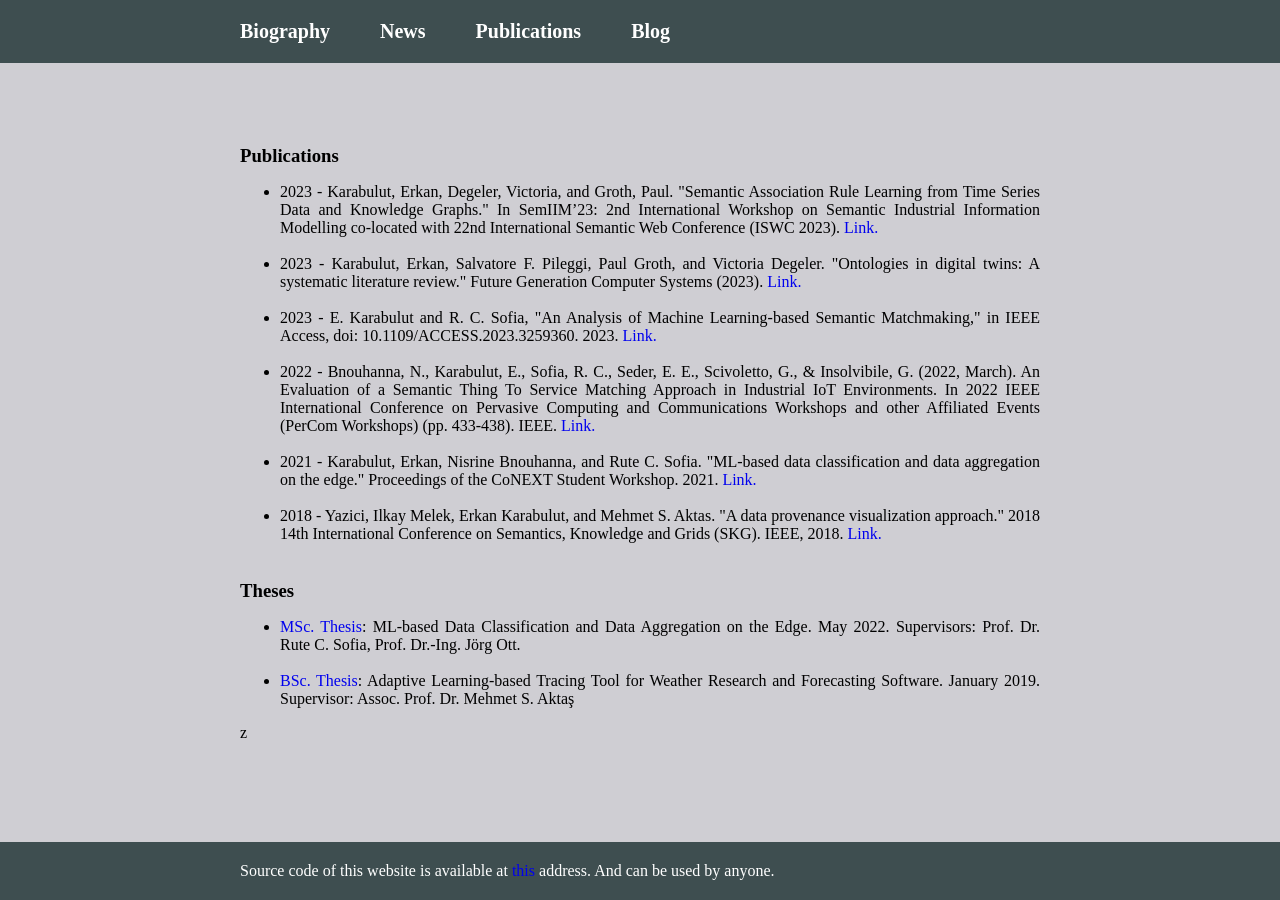
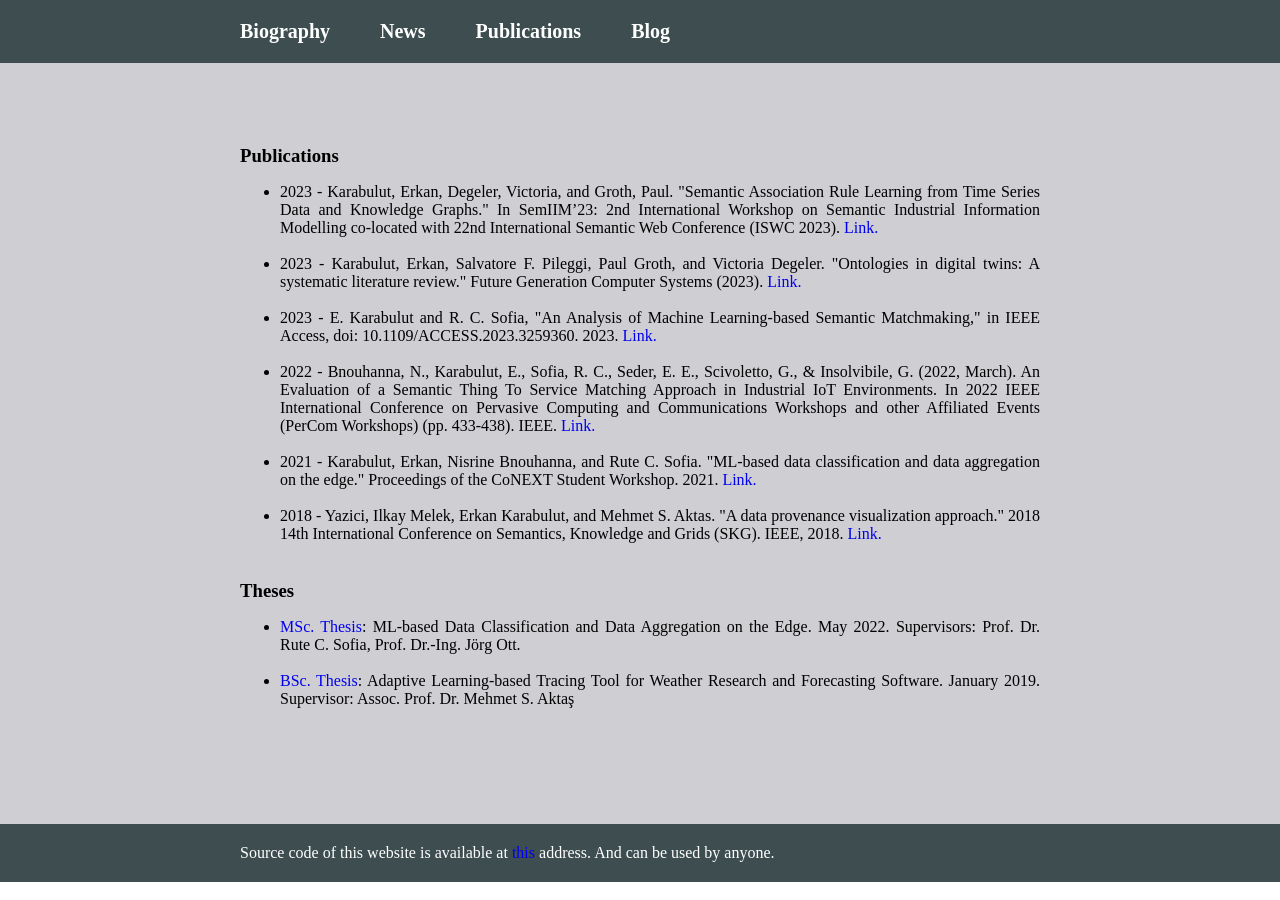
Before and after one commit to erkankarabulut/erkankarabulut.github.io, a Jekyll site: the page built from index.html, in a window 1280 px wide and 900 px high, scrolled down 1306 px. Built offline with Jekyll 4.4.1, drawn with Linux system fonts in a browser that asks for light colours.

Commit message:
make some things look prettier

```diff
--- a/index.html
+++ b/index.html
@@ -135,7 +135,6 @@ layout: default
                     Software. January 2019. Supervisor: Assoc. Prof. Dr. Mehmet S. Aktaş
                 </li>
             </ul>
-            z
             {% if site.data.publications.size > 9 %}
             <span><a href="/publications/">See all publications</a></span>
             {% endif %}
```
